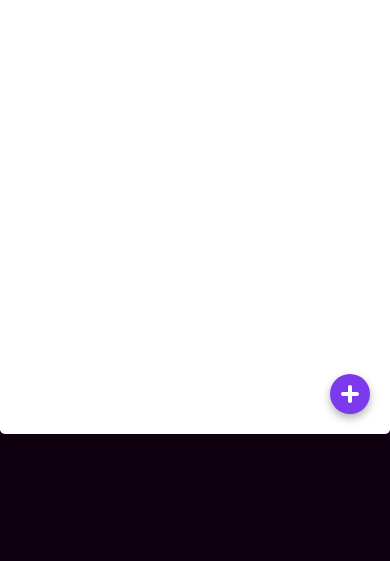
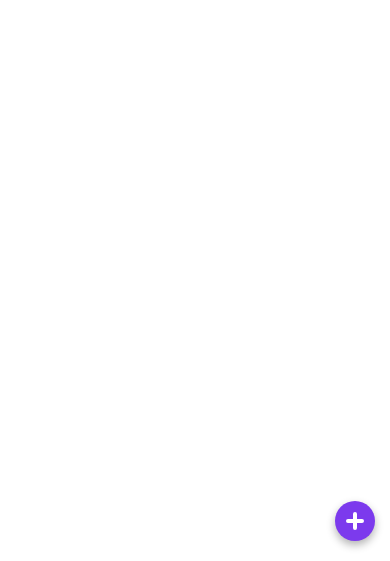
Before and after one commit to chicoley01/to-do-list, a plain HTML site: page index.html in a window 390 px wide. Shown: the part 283-844 px from the top of the page. Drawn offline with Linux system fonts and the light colour scheme.

Commit message:
style: make main container take full screen on mobile devices

```diff
--- a/assets/src/index.css
+++ b/assets/src/index.css
@@ -384,3 +384,10 @@ body {
 .modal-actions .cancel:hover {
     background-color: #d4d4d4;
 }
+
+@media (max-width: 768px) {
+    .main-container {
+        width: 100dvh;
+        height: 100dvh;
+    }
+}
```
